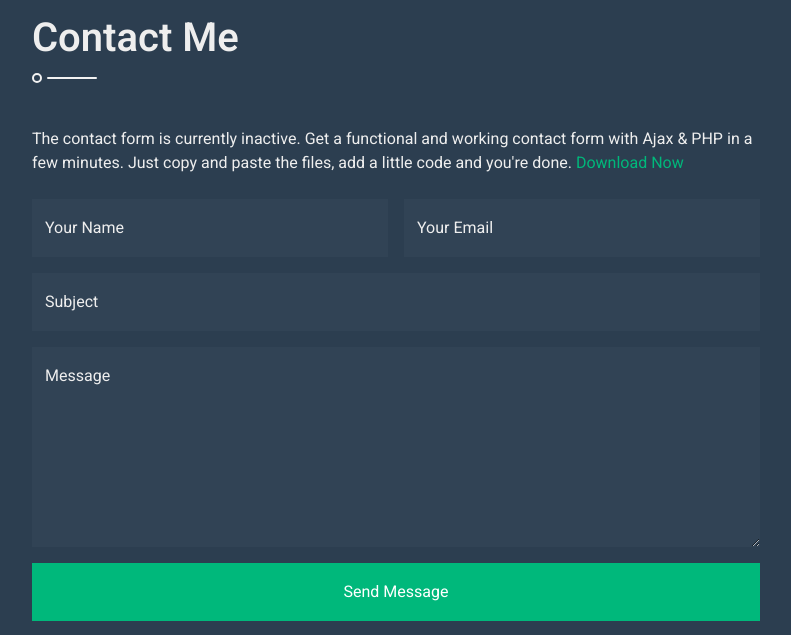
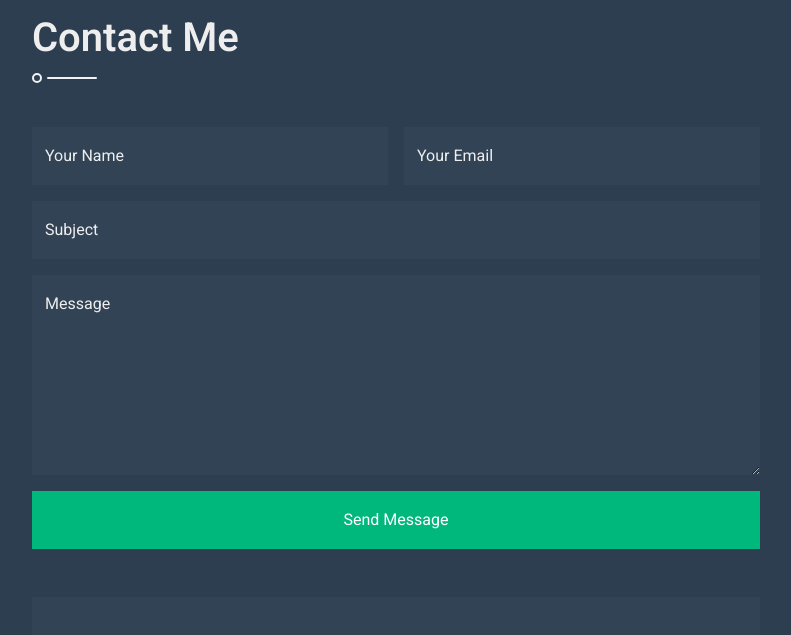
Before and after one commit to mrmorwal/mrmorwal, a plain HTML site: page index.html in a window 1280 px wide. Shown: the part 2140-2775 px from the top of the page, without its empty margins (438-1229 px from the left). Drawn offline with nearby package versions, Linux system fonts and the light colour scheme.

Commit message:
Update index.html

```diff
--- a/index.html
+++ b/index.html
@@ -454,7 +454,7 @@
                     <!-- Contact Start -->
                     <section class="py-5 wow fadeInUp" data-wow-delay="0.1s" id="contact">
                         <h1 class="title pb-3 mb-5">Contact Me</h1>
-						<p class="mb-4">The contact form is currently inactive. Get a functional and working contact form with Ajax & PHP in a few minutes. Just copy and paste the files, add a little code and you're done. <a href="https://htmlcodex.com/contact-form">Download Now</a></p>
+<!-- 						<p class="mb-4">The contact form is currently inactive. Get a functional and working contact form with Ajax & PHP in a few minutes. Just copy and paste the files, add a little code and you're done. <a href="https://htmlcodex.com/contact-form">Download Now</a></p> -->
                         <form>
                             <div class="row g-3">
                                 <div class="col-md-6">
```
